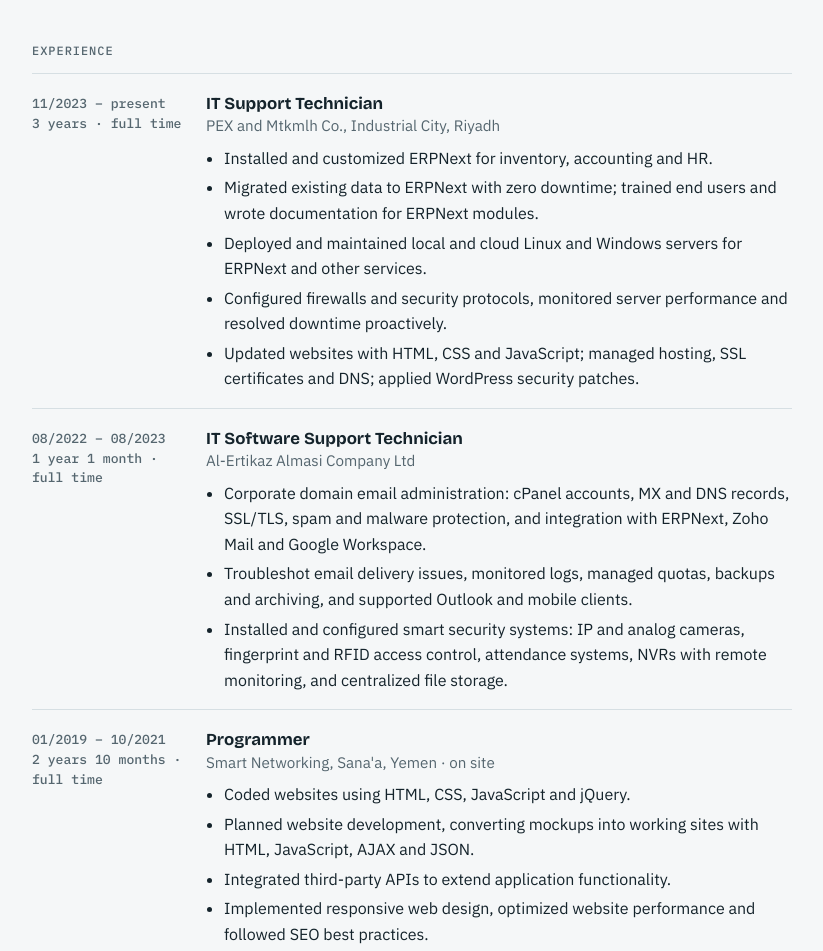
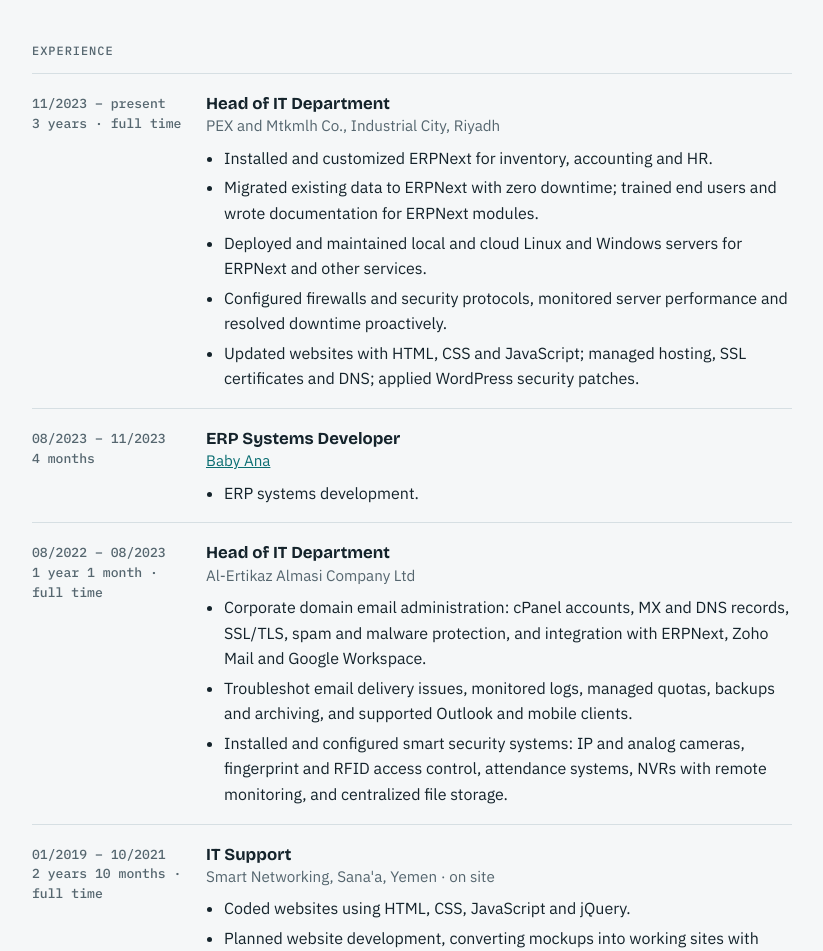
Before and after one commit to ahmedabdulrhmanabdo/website-templates, a plain HTML site: page cv/index.html in a window 1280 px wide. Shown: the part 2824-3775 px from the top of the page, without its empty margins (228-1051 px from the left). Drawn offline with nearby package versions, Linux system fonts and the light colour scheme.

Commit message:
Align job titles across CV and portfolio; add Baby Ana experience

```diff
--- a/cv/index.html
+++ b/cv/index.html
@@ -197,7 +197,7 @@ header { display: flex; flex-direction: column; gap: 14px; }
     <div class="job">
       <div class="when">11/2023 – present<br>3 years · full time</div>
       <div>
-        <h3>IT Support Technician</h3>
+        <h3>Head of IT Department</h3>
         <p class="org">PEX and Mtkmlh Co., Industrial City, Riyadh</p>
         <ul>
           <li>Installed and customized ERPNext for inventory, accounting and HR.</li>
@@ -209,9 +209,19 @@ header { display: flex; flex-direction: column; gap: 14px; }
       </div>
     </div>
     <div class="job">
+      <div class="when">08/2023 – 11/2023<br>4 months</div>
+      <div>
+        <h3>ERP Systems Developer</h3>
+        <p class="org"><a href="https://babyana.com.sa" target="_blank" rel="noopener">Baby Ana</a></p>
+        <ul>
+          <li>ERP systems development.</li>
+        </ul>
+      </div>
+    </div>
+    <div class="job">
       <div class="when">08/2022 – 08/2023<br>1 year 1 month · full time</div>
       <div>
-        <h3>IT Software Support Technician</h3>
+        <h3>Head of IT Department</h3>
         <p class="org">Al-Ertikaz Almasi Company Ltd</p>
         <ul>
           <li>Corporate domain email administration: cPanel accounts, MX and DNS records, SSL/TLS, spam and malware protection, and integration with ERPNext, Zoho Mail and Google Workspace.</li>
@@ -223,7 +233,7 @@ header { display: flex; flex-direction: column; gap: 14px; }
     <div class="job">
       <div class="when">01/2019 – 10/2021<br>2 years 10 months · full time</div>
       <div>
-        <h3>Programmer</h3>
+        <h3>IT Support</h3>
         <p class="org">Smart Networking, Sana'a, Yemen · on site</p>
         <ul>
           <li>Coded websites using HTML, CSS, JavaScript and jQuery.</li>
```
Also changed, not shown: portfolio-website/about.html (+1 -1 lines), portfolio-website/i18n.js, 2 other files.
